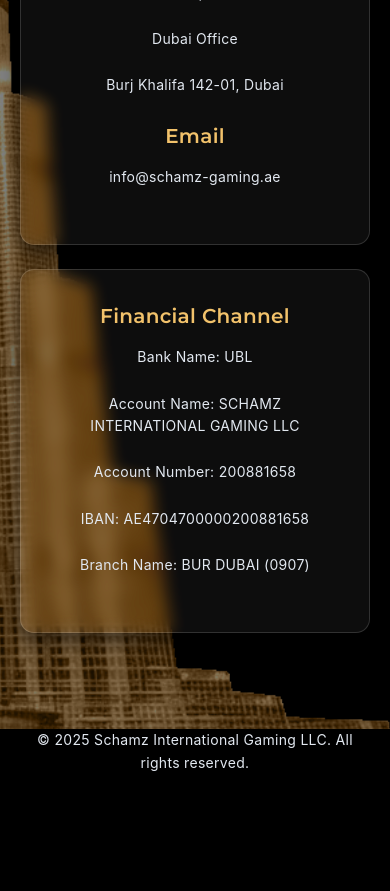
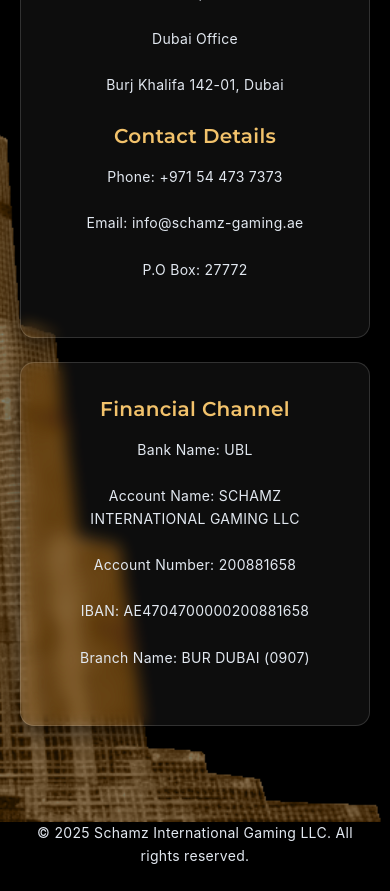
Before and after one commit to Rassal20/sig-website, a React (Vite) app: page / in a window 390 px wide. Shown: the part 7120-8011 px from the top of the page. Before the commit the page ends 7918 px from the top, so only its background shows below. Built offline with nearby package versions, Linux system fonts and the light colour scheme.

Commit message:
Add phone number and P.O Box to contact information
- Added phone number: +971 54 473 7373
- Added P.O Box: 27772
- Reorganized contact details section with better structure
- Updated section title from 'Email' to 'Contact Details'
- Maintained consistent styling and formatting

```diff
--- a/src/components/ContactInfoSection.jsx
+++ b/src/components/ContactInfoSection.jsx
@@ -107,8 +107,18 @@
                   </div>
                 </div>
                 <div className="w-16 h-px bg-white/20 my-4"></div>
-                <h3 className="text-h3 font-medium mb-2 text-primary">Email</h3>
-                <p className="text-body text-muted font-medium">info@schamz-gaming.ae</p>
+                <h3 className="text-h3 font-medium mb-2 text-primary">Contact Details</h3>
+                <div className="space-y-2">
+                  <div>
+                    <p className="text-body text-muted"><span className="font-semibold text-primary">Phone:</span> +971 54 473 7373</p>
+                  </div>
+                  <div>
+                    <p className="text-body text-muted"><span className="font-semibold text-primary">Email:</span> info@schamz-gaming.ae</p>
+                  </div>
+                  <div>
+                    <p className="text-body text-muted"><span className="font-semibold text-primary">P.O Box:</span> 27772</p>
+                  </div>
+                </div>
               </div>
             </motion.div>
 
```
